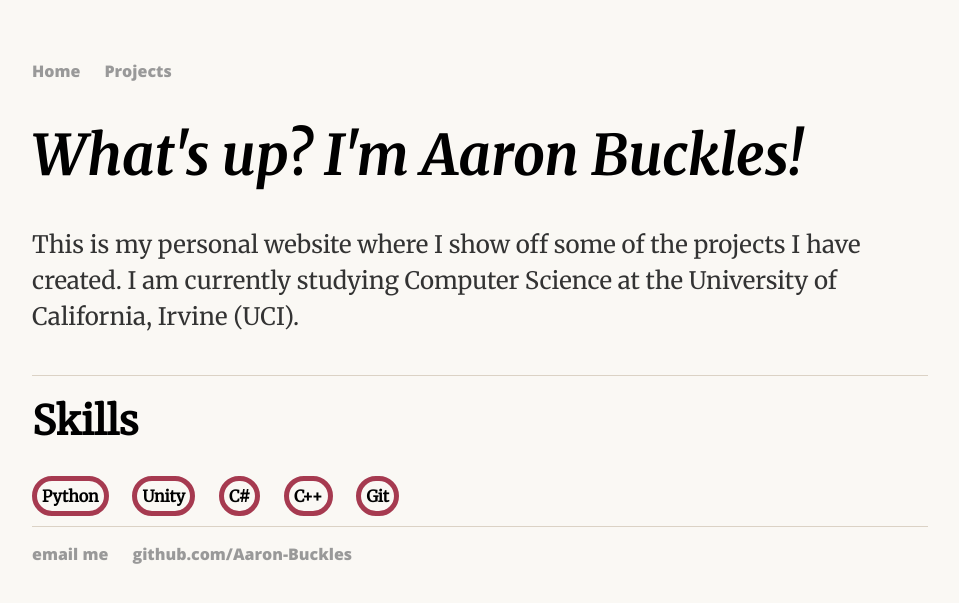
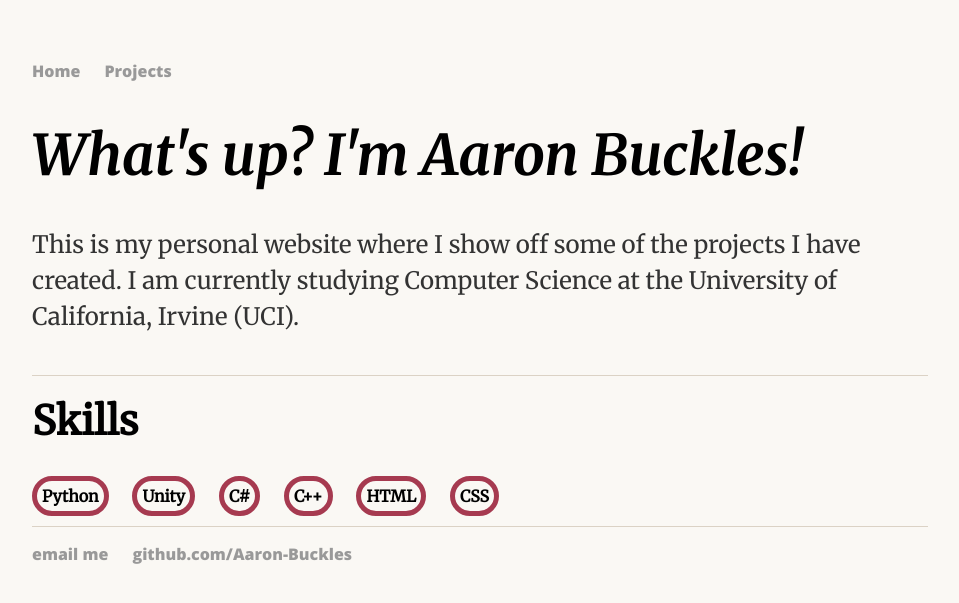
Before and after one commit to Aaron-Buckles/aaron-buckles.github.io, a Jekyll site: the page built from index.html, in a window 1280 px wide. Shown: the top 603 px of the page, without its empty margins (160-1119 px from the left). Built offline with Jekyll 4.4.1, drawn with Linux system fonts in a browser that asks for light colours.

Commit message:
Update index.html

```diff
--- a/index.html
+++ b/index.html
@@ -14,7 +14,8 @@ title: Aaron Buckles
 			<li>Unity</li>
 			<li>C#</li>
 			<li>C++</li>
-			<li>Git</li>
+			<li>HTML</li>
+			<li>CSS</li>
 		</ul>
 	</div>
 </div>
```
